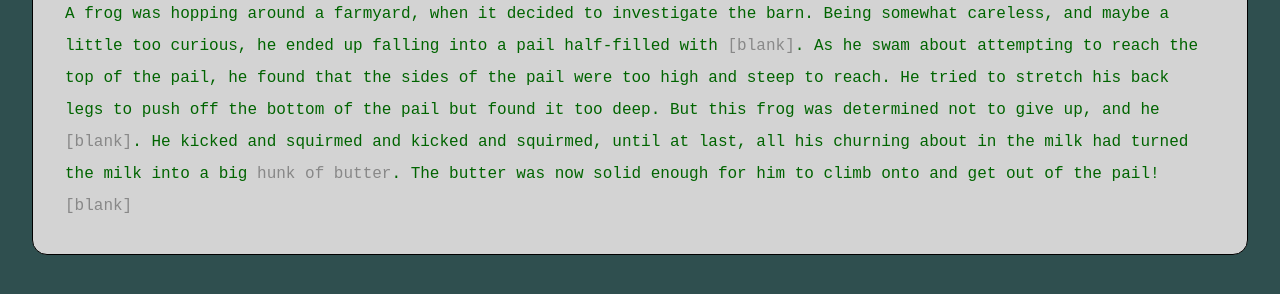
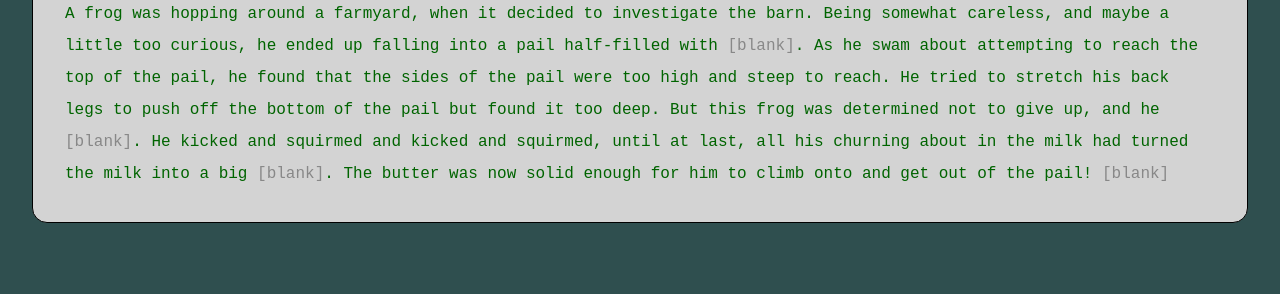
Before and after one commit to Algebarnacle/bisect-blame-challenge, a plain HTML site: page index.html in a window 1280 px wide. Shown: the part 142-436 px from the top of the page. Drawn offline with Linux system fonts and the light colour scheme.

Commit message:
removed style

```diff
--- a/index.html
+++ b/index.html
@@ -14,7 +14,7 @@
             he ended up falling into a pail half-filled with <span class="blank-space">[blank]</span>. As he swam about attempting to reach the top of the pail,
             he found that the sides of the pail were too high and steep to reach. He tried to stretch his back legs to push off
             the bottom of the pail but found it too deep. But this frog was determined not to give up, and he <span class="blank-space">[blank]</span>.
-            He kicked and squirmed and kicked and squirmed, until at last, all his churning about in the milk had turned the milk into a big <span class="blank-space">hunk of butter</span>.
+            He kicked and squirmed and kicked and squirmed, until at last, all his churning about in the milk had turned the milk into a big <span class="blank-space">[blank]</span>.
             The butter was now solid enough for him to climb onto and get out of the pail! <span class="blank-space">[blank]</span>
         </div>
     </main>
--- a/styles.css
+++ b/styles.css
@@ -28,5 +28,4 @@
 
 div{
     font-family: 'Courier New', Courier, monospace;
-    font-size: medium;
 }
```
